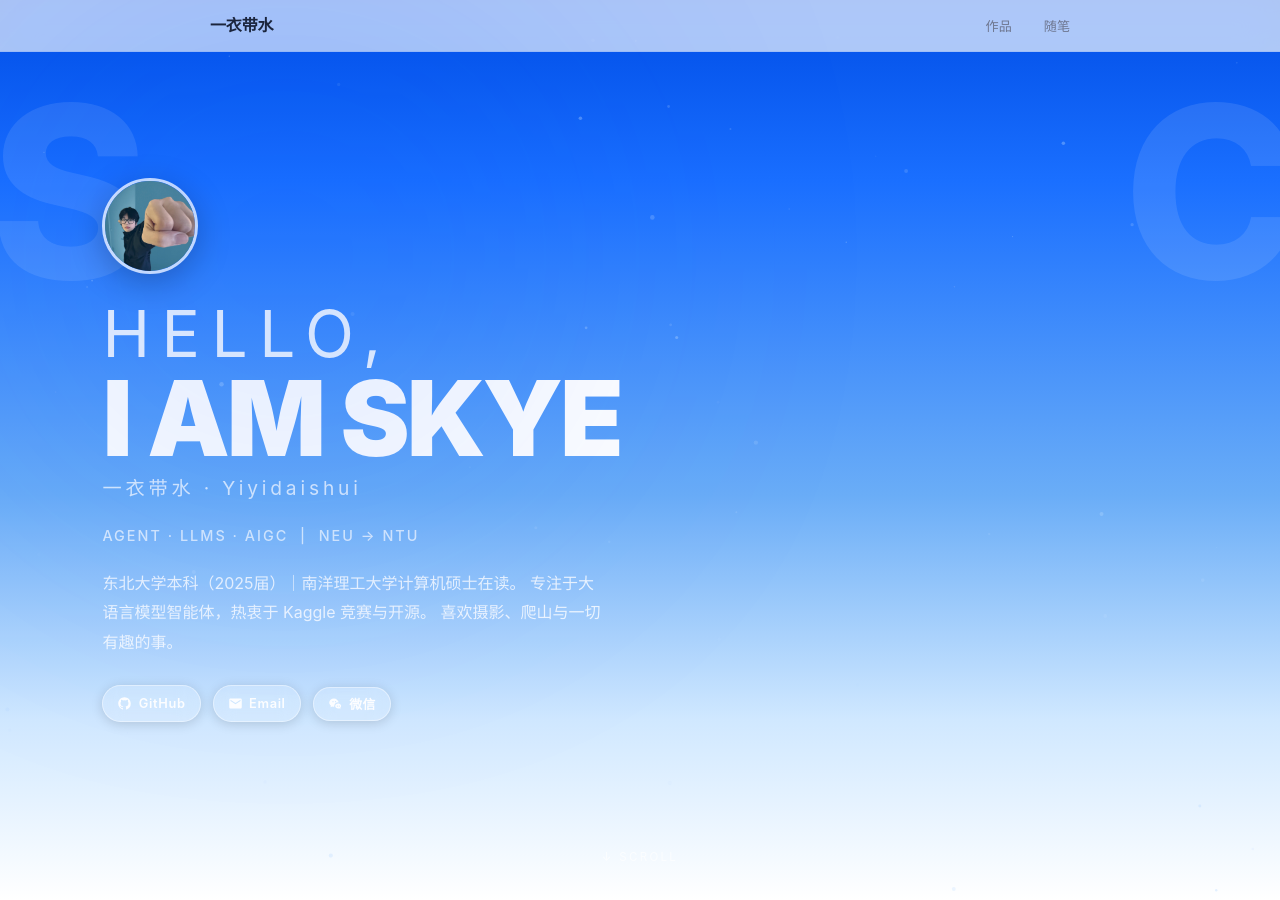
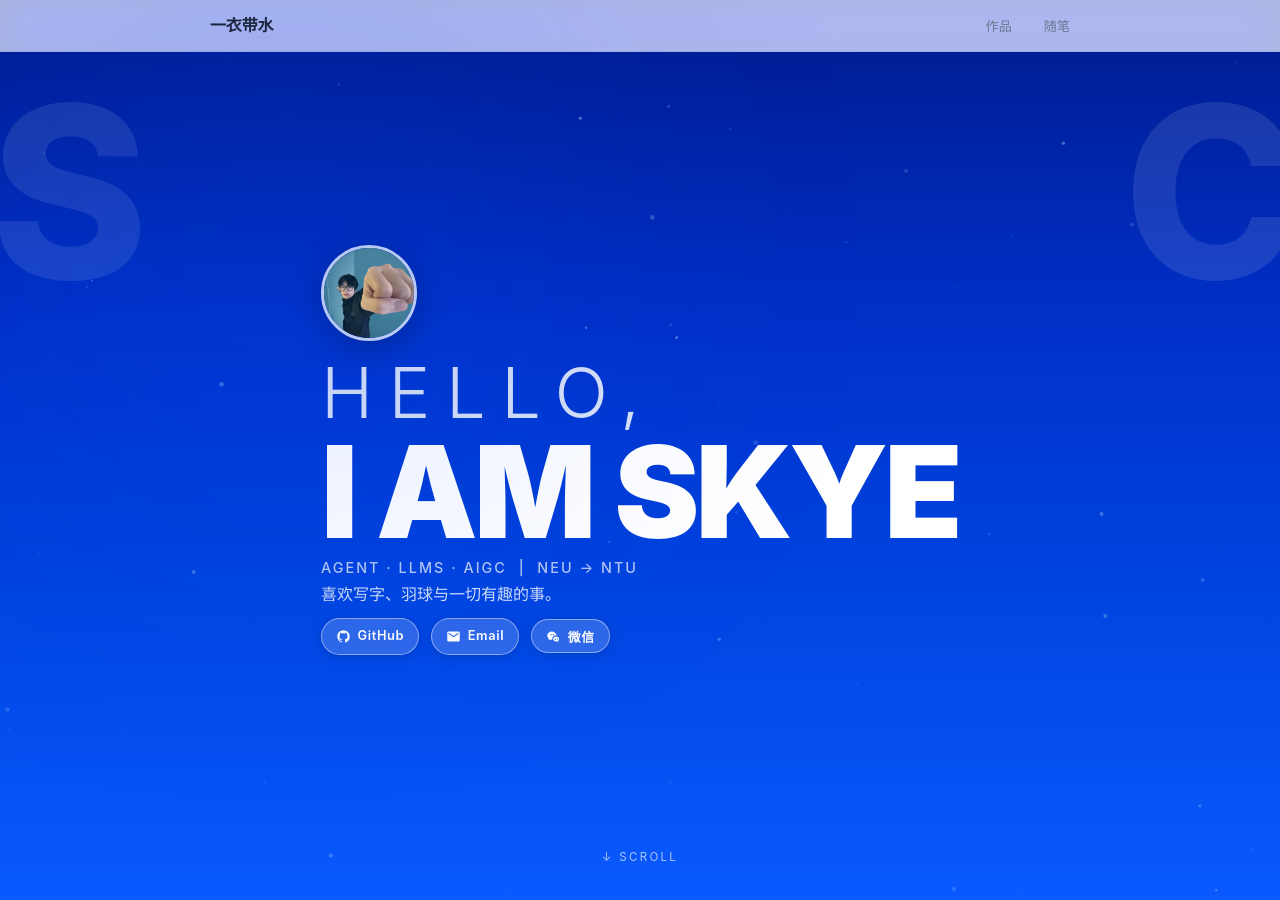
Before and after one commit to yiyidaishui7/yiyidaishui7.github.io, a Jekyll site: the page built from index.html, in a window 1280 px wide and 900 px high. Built offline with Jekyll 4.4.1, drawn with Linux system fonts in a browser that asks for light colours; nearby versions of some CDN libraries; some web fonts are replaced; the list of posts is cut into pages by our own code; comment, search, counter and statistics services are not loaded; some of the changed text lies outside the part shown.

Commit message:
Refactor: centered hero title only, deeper blue bg, profile section below hero

```diff
--- a/index.html
+++ b/index.html
@@ -14,8 +14,8 @@
   </script>
   <meta charset="UTF-8" />
   <meta name="viewport" content="width=device-width, initial-scale=1.0" />
-  <title>一衣带水 · Yiyidaishui</title>
-  <meta name="description" content="一衣带水的个人网站 — NEU·AI · 技术与生活" />
+  <title>Skye</title>
+  <meta name="description" content="Skye的个人网站" />
   {% include meta.html %}
   <link rel="shortcut icon" href="{{ site.favicon }}" />
   <link rel="alternate" type="application/rss+xml" title="{{ site.name }}" href="{{ site.baseurl }}/feed.xml" />
@@ -71,23 +71,23 @@
     }
 
     /* ═══════════════════════════════════════════════
-       CARGO HERO — Klein Blue to White Gradient
+       CARGO HERO — Deep Blue Gradient
     ═══════════════════════════════════════════════ */
     .cargo-hero {
       position: relative;
       width: 100%;
       min-height: 100vh;
-      background: linear-gradient(to bottom, #004DE6 0%, #1a6fff 20%, #6aadf7 55%, #d0e8ff 80%, #ffffff 100%);
+      background: linear-gradient(to bottom, #001a8c 0%, #0030c8 35%, #0044e0 65%, #0a5aff 100%);
       display: flex;
       flex-direction: column;
-      align-items: flex-start;
+      align-items: center;
       justify-content: center;
       overflow: hidden;
       padding: 0 clamp(2rem, 8vw, 8rem);
     }
 
     html[data-theme="dark"] .cargo-hero {
-      background: linear-gradient(to bottom, #002b8f 0%, #0040cc 30%, #0a1a3a 70%, #050810 100%);
+      background: linear-gradient(to bottom, #000d4d 0%, #001a99 35%, #0026c0 65%, #0033e0 100%);
     }
 
     /* Corner decorative letters */
@@ -105,14 +105,12 @@
     .corner-tl { top: clamp(60px, 12vh, 120px); left: clamp(-10px, -2vw, -20px); }
     .corner-tr { top: clamp(60px, 12vh, 120px); right: clamp(-10px, -2vw, -20px); }
 
-    /* ── Hero content layout ── */
-    .cargo-intro {
+    /* ── Hero centered title ── */
+    .cargo-hero-center {
       position: relative;
       z-index: 2;
-      max-width: 640px;
-      display: flex;
-      flex-direction: column;
-      gap: 1.25rem;
+      text-align: center;
+      pointer-events: none;
     }
 
     .cargo-avatar {
@@ -127,14 +125,8 @@
     }
     .cargo-avatar:hover { transform: scale(1.06); }
 
-    /* Two-line name block */
-    .cargo-name-block {
-      display: flex;
-      flex-direction: column;
-      gap: 0.1em;
-    }
     .cargo-name {
-      font-size: clamp(2.8rem, 9vw, 6.5rem);
+      font-size: clamp(3rem, 11vw, 8rem);
       font-weight: 900;
       letter-spacing: -0.04em;
       line-height: 1;
@@ -145,18 +137,77 @@
     }
     .cargo-name .name-hello {
       display: block;
-      font-size: clamp(1.8rem, 5.5vw, 4rem);
-      font-weight: 400;
-      letter-spacing: 0.18em;
-      opacity: 0.9;
+      font-size: clamp(1.8rem, 5.5vw, 4.5rem);
+      font-weight: 300;
+      letter-spacing: 0.22em;
+      opacity: 0.85;
     }
     .cargo-name .name-iam {
       display: block;
-      font-size: clamp(2.8rem, 9vw, 6.5rem);
+      font-size: clamp(3rem, 11vw, 8rem);
       font-weight: 900;
       letter-spacing: -0.03em;
     }
     html[data-theme="dark"] .cargo-name { color: #e8f0ff; }
+
+    /* ── Profile section (below hero) ── */
+    .profile-section {
+      padding: var(--section-gap) 0;
+      border-bottom: 1px solid var(--divider);
+      display: flex;
+      align-items: flex-start;
+      gap: clamp(2rem, 5vw, 5rem);
+    }
+
+    .profile-avatar {
+      width: 100px;
+      height: 100px;
+      border-radius: 50%;
+      object-fit: cover;
+      box-shadow: 0 6px 24px rgba(0,0,0,0.14);
+      border: 3px solid var(--card-border);
+      flex-shrink: 0;
+      transition: transform 0.4s var(--spring);
+    }
+    .profile-avatar:hover { transform: scale(1.06); }
+
+    .profile-body {
+      display: flex;
+      flex-direction: column;
+      gap: 1rem;
+      min-width: 0;
+    }
+
+    .profile-name {
+      font-size: clamp(1.5rem, 4vw, 2.4rem);
+      font-weight: 700;
+      letter-spacing: -0.025em;
+      color: var(--ink);
+      margin: 0;
+    }
+    .profile-sub {
+      font-size: 0.85rem;
+      font-weight: 500;
+      letter-spacing: 0.1em;
+      color: var(--ink-3);
+      text-transform: uppercase;
+    }
+    .profile-bio {
+      font-size: 0.95rem;
+      color: var(--ink-2);
+      line-height: 1.8;
+      max-width: 52ch;
+    }
+    .profile-socials {
+      display: flex;
+      gap: 0.75rem;
+      flex-wrap: wrap;
+    }
+
+    @media (max-width: 600px) {
+      .profile-section { flex-direction: column; align-items: center; text-align: center; }
+      .profile-socials { justify-content: center; }
+    }
 
     .cargo-cn-name {
       font-size: clamp(0.9rem, 2vw, 1.2rem);
@@ -942,7 +993,7 @@
       <!-- Avatar -->
       <img
         src="{{ site.baseurl }}/images/avater_real.jpg"
-        alt="一衣带水的头像"
+        alt="Skye的头像"
         class="cargo-avatar"
         width="96" height="96"
       />
@@ -953,7 +1004,7 @@
           <span class="name-hello">HELLO,</span>
           <span class="name-iam">I AM SKYE</span>
         </h1>
-        <p class="cargo-cn-name">一衣带水 · Yiyidaishui</p>
+        <!-- <p class="cargo-cn-name">Yiyidaishui</p> -->
       </div>
 
       <!-- Subtitle -->
@@ -961,9 +1012,7 @@
 
       <!-- Bio -->
       <p class="cargo-bio">
-        东北大学本科（2025届）｜南洋理工大学计算机硕士在读。
-        专注于大语言模型智能体，热衷于 Kaggle 竞赛与开源。
-        喜欢摄影、爬山与一切有趣的事。
+        喜欢写字、羽球与一切有趣的事。
       </p>
 
       <!-- Social Links -->
@@ -1048,8 +1097,56 @@
 
     <div class="page">
 
+      <!-- ── Profile / 个人介绍 Section ── -->
+      <section class="profile-section reveal" id="profile" style="--delay:0ms" aria-labelledby="profile-heading">
+        <!-- Avatar -->
+        <img
+          src="{{ site.baseurl }}/images/avater_real.jpg"
+          alt="Skye的头像"
+          class="profile-avatar"
+          width="100" height="100"
+        />
+        <!-- Body -->
+        <div class="profile-body">
+          <div>
+            <h2 class="profile-name" id="profile-heading">Skye</h2>
+            <p class="profile-sub">Agent · LLMs · AIGC&nbsp;&nbsp;|&nbsp;&nbsp;NEU → NTU</p>
+          </div>
+          <p class="profile-bio">喜欢写字、羽球与一切有趣的事。</p>
 
-      <!-- ── Works Section ── -->
+          <!-- Social Links — reuse .cs-link but styled for light bg -->
+          <div class="profile-socials">
+
+            <!-- GitHub -->
+            <a href="https://github.com/yiyidaishui7" target="_blank" rel="noopener"
+               class="social-link" aria-label="GitHub">
+              <svg viewBox="0 0 24 24"><path d="M12 2C6.477 2 2 6.484 2 12.017c0 4.425 2.865 8.18 6.839 9.504.5.092.682-.217.682-.483 0-.237-.008-.868-.013-1.703-2.782.605-3.369-1.343-3.369-1.343-.454-1.158-1.11-1.466-1.11-1.466-.908-.62.069-.608.069-.608 1.003.07 1.531 1.032 1.531 1.032.892 1.53 2.341 1.088 2.91.832.092-.647.35-1.088.636-1.338-2.22-.253-4.555-1.113-4.555-4.951 0-1.093.39-1.988 1.029-2.688-.103-.253-.446-1.272.098-2.65 0 0 .84-.27 2.75 1.026A9.564 9.564 0 0 1 12 6.844a9.59 9.59 0 0 1 2.504.337c1.909-1.296 2.747-1.027 2.747-1.027.546 1.379.202 2.398.1 2.651.64.7 1.028 1.595 1.028 2.688 0 3.848-2.339 4.695-4.566 4.943.359.309.678.92.678 1.855 0 1.338-.012 2.419-.012 2.747 0 .268.18.58.688.482A10.02 10.02 0 0 0 22 12.017C22 6.484 17.522 2 12 2z"/></svg>
+              GitHub
+            </a>
+
+            <!-- Email -->
+            <a href="mailto:yagkinc@163.com" class="social-link" aria-label="Email">
+              <svg viewBox="0 0 24 24"><path d="M20 4H4c-1.1 0-2 .9-2 2v12c0 1.1.9 2 2 2h16c1.1 0 2-.9 2-2V6c0-1.1-.9-2-2-2zm0 4-8 5-8-5V6l8 5 8-5v2z"/></svg>
+              Email
+            </a>
+
+            <!-- WeChat hover card -->
+            <button type="button" class="social-link" id="profile-wechat" style="position:relative;">
+              <svg viewBox="0 0 24 24"><path d="M9.5 4C5.36 4 2 6.91 2 10.5c0 2.04 1.04 3.86 2.67 5.07L4 18l2.67-1.33A8.77 8.77 0 0 0 9.5 17c.17 0 .34 0 .5-.02A5.98 5.98 0 0 1 10 16c0-3.31 2.91-6 6.5-6 .23 0 .46.01.68.03C16.27 7.06 13.15 4 9.5 4zm-1.5 4a1 1 0 1 1 0 2 1 1 0 0 1 0-2zm4 0a1 1 0 1 1 0 2 1 1 0 0 1 0-2zm4.5 4c-2.76 0-5 1.79-5 4s2.24 4 5 4c.62 0 1.22-.11 1.78-.3L20 21l-.55-1.83C20.42 18.33 21 17.21 21 16c0-2.21-2.24-4-4.5-4zm-1.5 3a1 1 0 1 1 0 2 1 1 0 0 1 0-2zm3 0a1 1 0 1 1 0 2 1 1 0 0 1 0-2z"/></svg>
+              微信
+              <span class="cs-wechat-card" role="tooltip">
+                <img src="{{ site.baseurl }}/images/wechat_qcode.jpg" alt="微信二维码" />
+                <span class="wc-title">一衣带水</span>
+                <span class="wc-id">微信号：Skyeee7</span>
+                <span class="wc-hint">扫一扫添加好友</span>
+              </span>
+            </button>
+
+          </div>
+        </div>
+      </section>
+
+
       <section class="section reveal" id="works" style="--delay:0ms" aria-labelledby="works-heading">
         <div class="section-header">
           <h2 class="section-title" id="works-heading">💻 个人作品</h2>
```
Also changed, not shown: page-story.md (+1 -1 lines), 1 other file.
